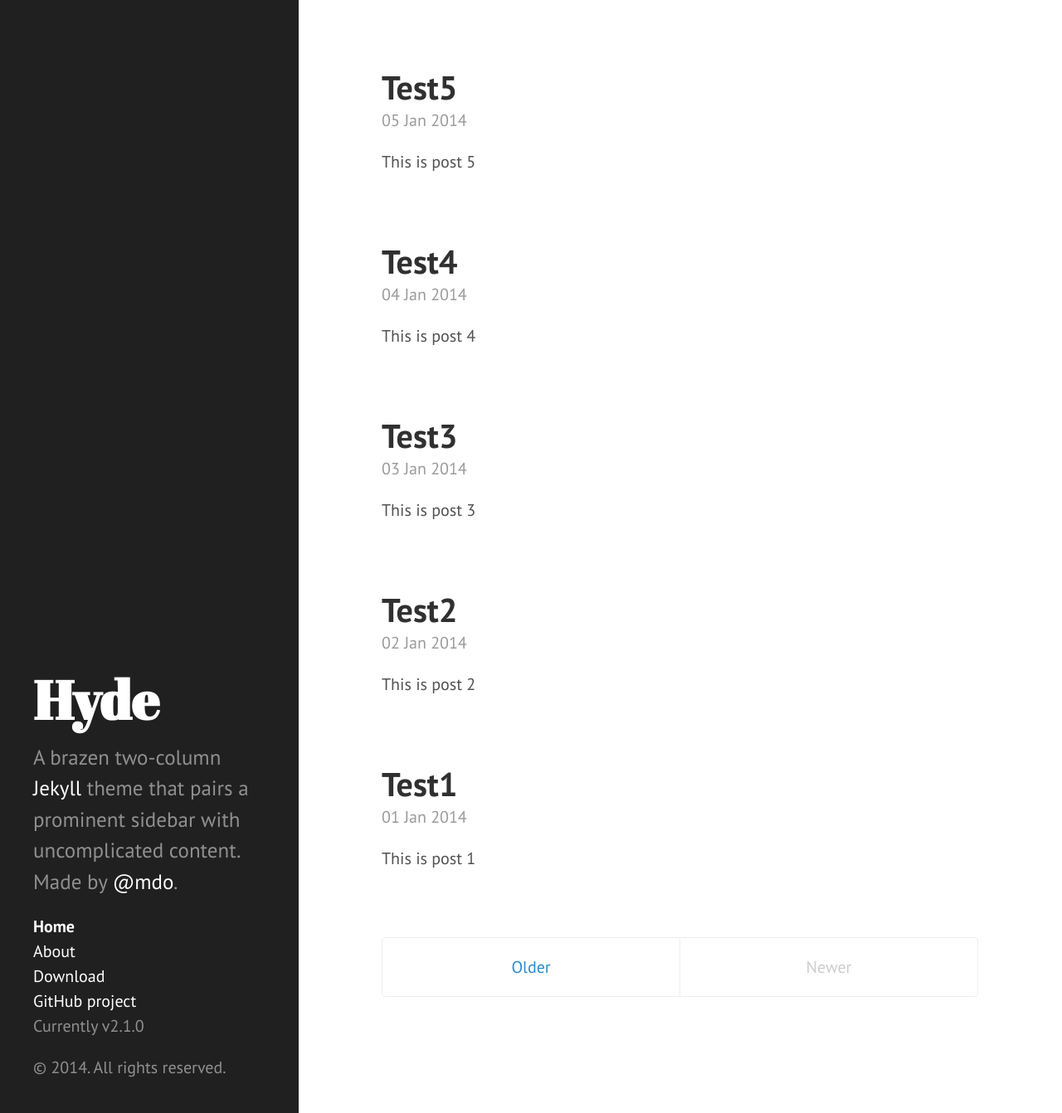
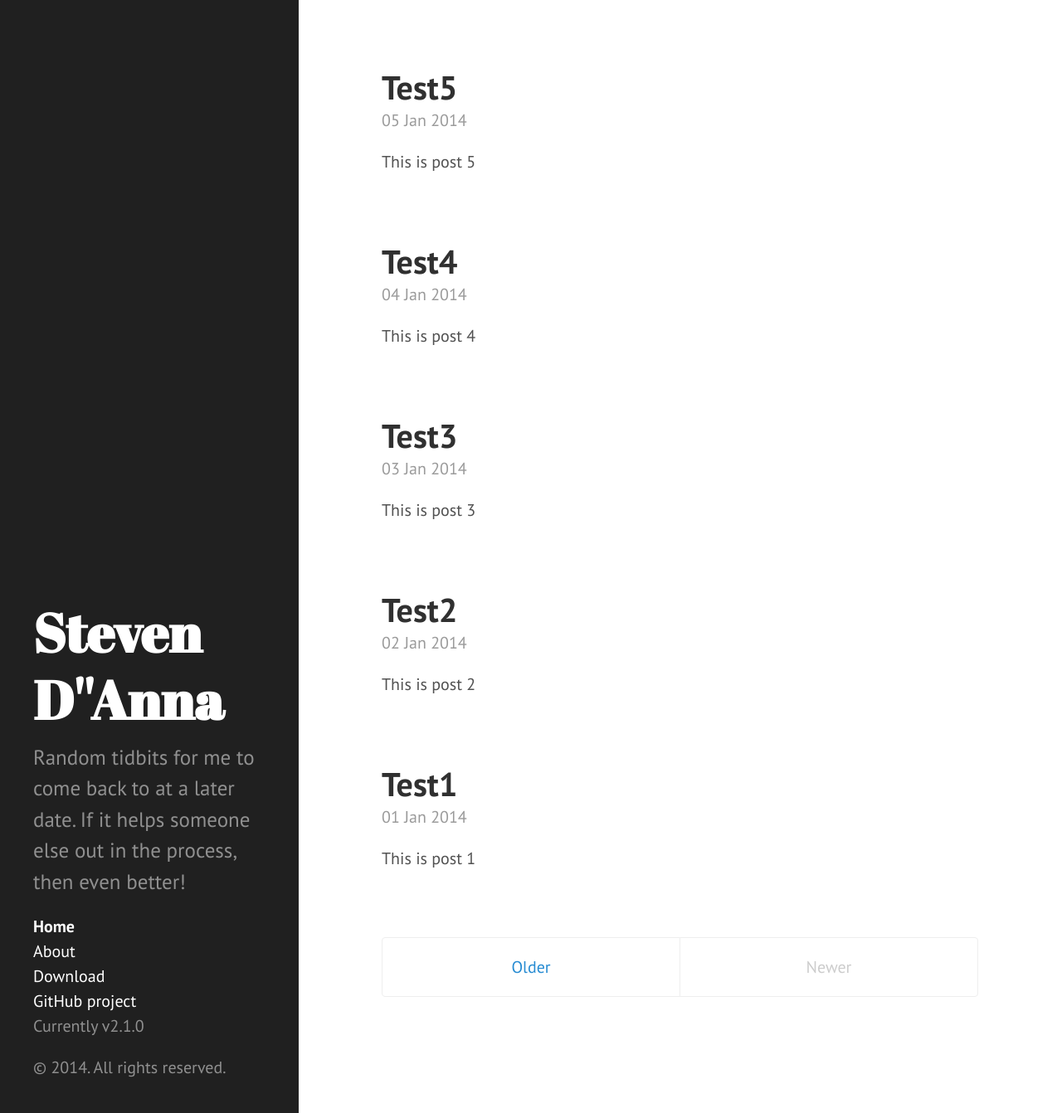
Before and after one commit to sdanna/sdanna.github.io, a Jekyll site: the page built from index.html, in a window 1280 px wide and 1342 px high. Shown: the whole window at 83% size. Built offline with Jekyll 4.4.1, drawn with Linux system fonts in a browser that asks for light colours; Markdown is read by kramdown in place of the engine named in the settings; the list of posts is cut into pages by our own code.

Commit message:
Updating yml variables to alter the site content.

```diff
--- a/_config.yml
+++ b/_config.yml
@@ -6,15 +6,15 @@ pygments:         true
 permalink:        pretty
 
 # Setup
-title:            Hyde
-tagline:          'A Jekyll theme'
-description:      'A brazen two-column <a href="http://jekyllrb.com" target="_blank">Jekyll</a> theme that pairs a prominent sidebar with uncomplicated content. Made by <a href="https://twitter.com/mdo" target="_blank">@mdo</a>.'
-url:              http://hyde.getpoole.com
+title:            Steven D''Anna
+tagline:          'My Brain Dump'
+description:      'Random tidbits for me to come back to at a later date.  If it helps someone else out in the process, then even better!'
+url:              http://stevendanna.com
 baseurl:          /
 
 author:
-  name:           'Mark Otto'
-  url:            https://twitter.com/mdo
+  name:           'Steven D''Anna'
+  url:            https://twitter.com/stevendanna
 
 paginate:         5
 
@@ -22,4 +22,4 @@ paginate:         5
 version:          2.1.0
 
 github:
-  repo:           https://github.com/poole/hyde
+  repo:           https://github.com/sdanna/sdanna.github.io
```
